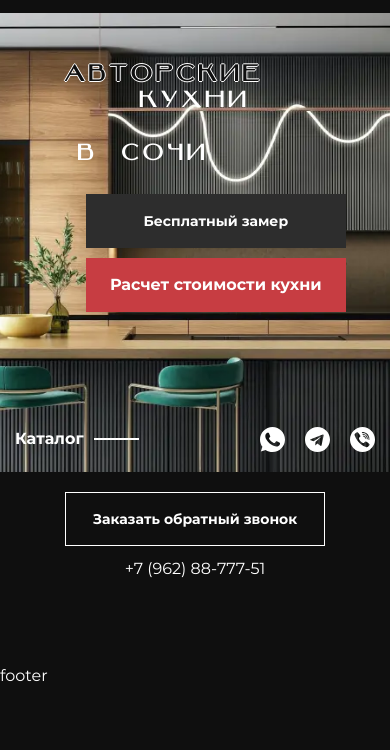
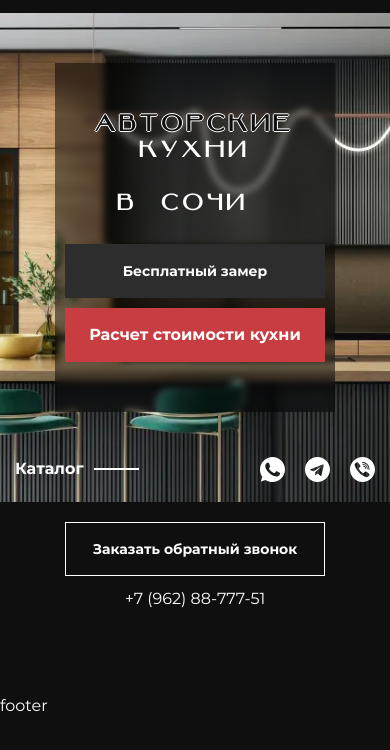
Before and after one commit to macs1756/VintaLife, a plain HTML site: page index.html in a window 390 px wide. Shown: the part 60-810 px from the top of the page. Drawn offline with Linux system fonts and the light colour scheme.

Commit message:
end header part

```diff
--- a/css/style.css
+++ b/css/style.css
@@ -452,10 +452,6 @@ h2 {
   padding: 0 5px;
 }
 
-.nav-btn__text-wr {
-  margin-bottom: 115px;
-}
-
 .linePC {
   display: block;
 }
@@ -702,6 +698,18 @@ h2 {
     padding: 50px 30px 20px 30px;
   }
 
+  .nav-btn__subttle {
+    padding-left: 0;
+    -webkit-transform: translateX(-9%);
+        -ms-transform: translateX(-9%);
+            transform: translateX(-9%);
+  }
+
+  .initial__btn,
+  .initial__btn-red {
+    margin-left: 0;
+  }
+
   .header__nav {
     padding: calc(15px + 15 * ((100vw - 320px) / 1380));
   }
@@ -725,6 +733,27 @@ h2 {
     display: block;
   }
 
+  .nav-btn__text-wr {
+    background: rgba(0, 0, 0, 0.5);
+    -webkit-backdrop-filter: blur(3px);
+            backdrop-filter: blur(3px);
+    padding: 70px 20px;
+    display: -webkit-box;
+    display: -ms-flexbox;
+    display: flex;
+    -webkit-box-align: center;
+        -ms-flex-align: center;
+            align-items: center;
+    -webkit-box-pack: center;
+        -ms-flex-pack: center;
+            justify-content: center;
+    -webkit-box-orient: vertical;
+    -webkit-box-direction: normal;
+        -ms-flex-direction: column;
+            flex-direction: column;
+    margin-bottom: 45px;
+  }
+
   .burger__open {
     padding: 25px 20px;
   }
@@ -733,6 +762,10 @@ h2 {
 @media (max-width: 480px) {
   .nav-btn__text {
     padding: 50px 15px 20px 15px;
+  }
+
+  .nav-btn__text-wr {
+    padding: 50px 10px;
   }
 }
 
```
Also changed, not shown: css/style.min.css.
